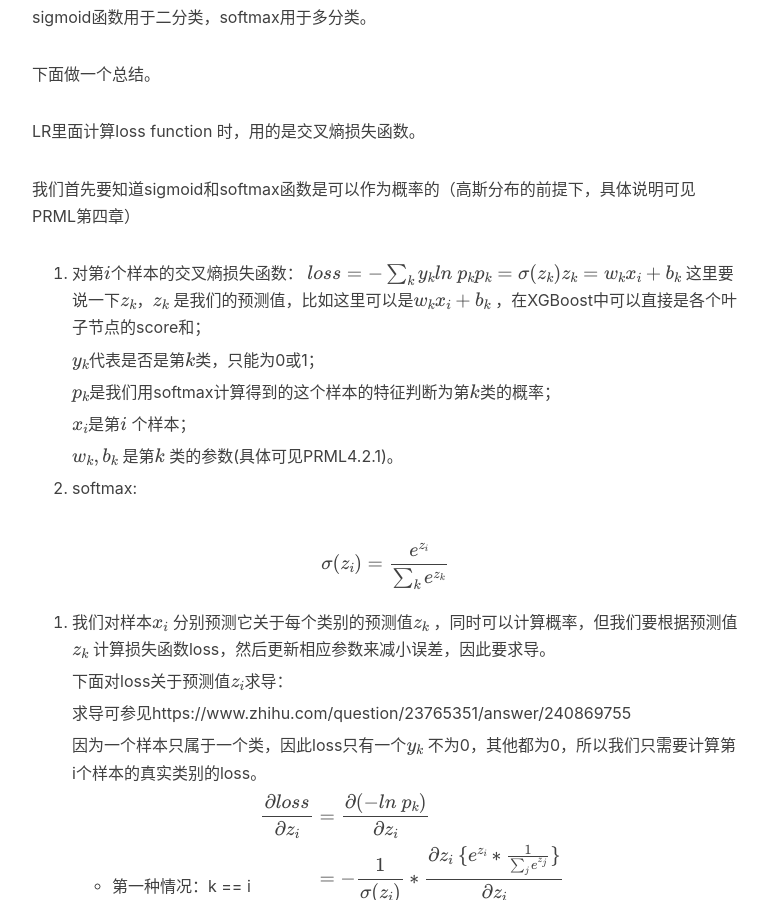
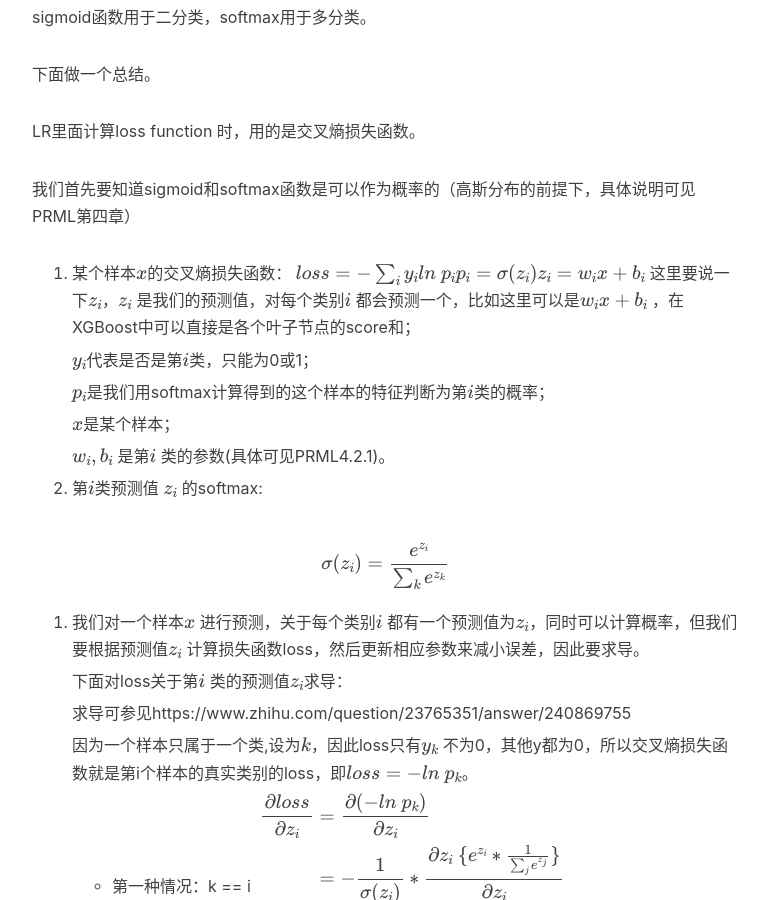
Before and after one commit to Mrtriste/Mrtriste.github.io, a Jekyll site: the page built from _posts/2017-12-08-交叉熵损失函数.md, in a window 1280 px wide and 900 px high, scrolled down 743 px. Shown: the whole window, without its empty margins (233-1000 px from the left). Built offline with Jekyll 4.4.1, drawn with Linux system fonts in a browser that asks for light colours; nearby versions of some CDN libraries; formulas are drawn with MathJax 3; comment, search, counter and statistics services are not loaded.

Commit message:
update 交叉熵损失函数

```diff
--- a/_posts/2017-12-08-交叉熵损失函数.md
+++ b/_posts/2017-12-08-交叉熵损失函数.md
@@ -26,36 +26,36 @@ LR里面计算loss function 时，用的是交叉熵损失函数。
 
 我们首先要知道sigmoid和softmax函数是可以作为概率的（高斯分布的前提下，具体说明可见PRML第四章）
 
-1. 对第$$i$$个样本的交叉熵损失函数：
+1. 某个样本$$x$$的交叉熵损失函数：
    $$
-   loss=-\sum_k y_kln\ p_k\\
-   p_k = \sigma(z_k)\\
-   z_k=w_kx_i+b_k
+   loss=-\sum_i y_iln\ p_i\\
+   p_i = \sigma(z_i)\\
+   z_i=w_ix+b_i
    $$
-   这里要说一下$$z_k$$，$$z_k$$ 是我们的预测值，比如这里可以是$$w_kx_i+b_k$$ ，在XGBoost中可以直接是各个叶子节点的score和；
+   这里要说一下$$z_i$$，$$z_i$$ 是我们的预测值，对每个类别$$i$$ 都会预测一个，比如这里可以是$$w_ix+b_i$$ ，在XGBoost中可以直接是各个叶子节点的score和；
 
-   $$y_k$$代表是否是第$$k$$类，只能为0或1；
+   $$y_i$$代表是否是第$$i$$类，只能为0或1；
 
-   $$p_k$$是我们用softmax计算得到的这个样本的特征判断为第$$k$$类的概率；
+   $$p_i$$是我们用softmax计算得到的这个样本的特征判断为第$$i$$类的概率；
 
-   $$x_i$$是第$$i$$ 个样本；
+   $$x$$是某个样本；
 
-   $$w_k,b_k$$ 是第$$k$$ 类的参数(具体可见PRML4.2.1)。
+   $$w_i,b_i$$ 是第$$i$$ 类的参数(具体可见PRML4.2.1)。
 
 
-2. softmax:
+2. 第$$i$$类预测值 $$z_i$$ 的softmax:
 
 $$
 \sigma(z_i)=\frac{e^{z_i}}{\sum_k{e^{z_k}}}
 $$
 
-3. 我们对样本$$x_i$$ 分别预测它关于每个类别的预测值$$z_k$$ ，同时可以计算概率，但我们要根据预测值$$z_k$$ 计算损失函数loss，然后更新相应参数来减小误差，因此要求导。
+3. 我们对一个样本$$x$$ 进行预测，关于每个类别$$i$$ 都有一个预测值为$$z_i$$，同时可以计算概率，但我们要根据预测值$$z_i$$ 计算损失函数loss，然后更新相应参数来减小误差，因此要求导。
 
-   下面对loss关于预测值$$z_i$$求导：
+   下面对loss关于第$$i$$ 类的预测值$$z_i$$求导：
 
    求导可参见https://www.zhihu.com/question/23765351/answer/240869755
 
-   因为一个样本只属于一个类，因此loss只有一个$$y_k$$ 不为0，其他都为0，所以我们只需要计算第i个样本的真实类别的loss。
+   因为一个样本只属于一个类,设为$$k$$，因此loss只有$$y_k$$ 不为0，其他y都为0，所以交叉熵损失函数就是第i个样本的真实类别的loss，即$$loss=-ln\ p_k$$。
 
    - 第一种情况：k == i
      $$
```
